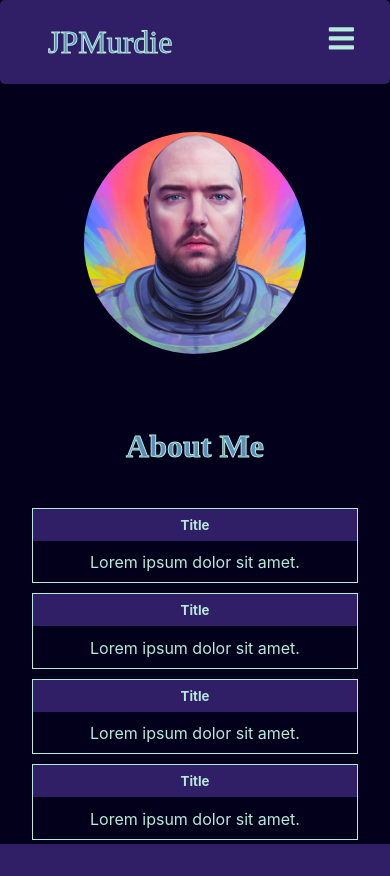
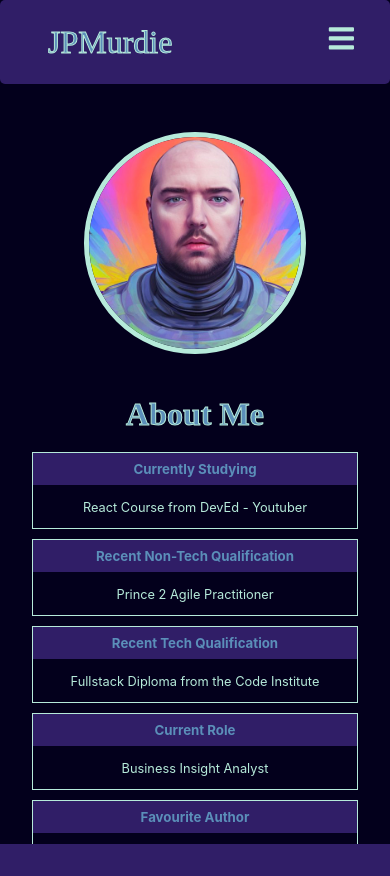
Before and after one commit to JPMurdie/jpmurdie.com, a React (Create React App) app: page / in a window 390 px wide. Built offline with nearby package versions, Linux system fonts and the light colour scheme.

Commit message:
adjusted div heights to work in a responsive manner and not bleed over into ther content. Added some content to the 'About me' section.

```diff
--- a/src/pages/About.js
+++ b/src/pages/About.js
@@ -15,40 +15,44 @@ const About = () => {
         </div>
         <div className="about-list">
           <div>
-            <h5>Title</h5>
-            <p>Lorem ipsum dolor sit amet.</p>
+            <h5>Currently Studying</h5>
+            <p>React Course from DevEd - Youtuber</p>
           </div>
           <div>
-            <h5>Title</h5>
-            <p>Lorem ipsum dolor sit amet.</p>
+            <h5>Recent Non-Tech Qualification</h5>
+            <p>Prince 2 Agile Practitioner</p>
           </div>
           <div>
-            <h5>Title</h5>
-            <p>Lorem ipsum dolor sit amet.</p>
+            <h5>Recent Tech Qualification</h5>
+            <p>Fullstack Diploma from the Code Institute</p>
           </div>
           <div>
-            <h5>Title</h5>
-            <p>Lorem ipsum dolor sit amet.</p>
+            <h5>Current Role</h5>
+            <p>Business Insight Analyst</p>
           </div>
           <div>
-            <h5>Title</h5>
-            <p>Lorem ipsum dolor sit amet.</p>
+            <h5>Favourite Author</h5>
+            <p>Brent Weeks</p>
           </div>
           <div>
-            <h5>Title</h5>
-            <p>Lorem ipsum dolor sit amet.</p>
+            <h5>Favourite Movie</h5>
+            <p>Lucky Number Slevin</p>
           </div>
           <div>
-            <h5>Title</h5>
-            <p>Lorem ipsum dolor sit amet.</p>
+            <h5>Favourite Company</h5>
+            <p>Neuralink</p>
           </div>
           <div>
-            <h5>Title</h5>
-            <p>Lorem ipsum dolor sit amet.</p>
+            <h5>Chess.com Rating</h5>
+            <p>625</p>
           </div>
         </div>
       </div>
-      <div className="about-container box3"></div>
+      <div className="about-container box3">
+        <div className="about-title">
+          <h4 className="about-me">My Skills</h4>
+        </div>
+      </div>
     </AboutContainer>
   );
 };
@@ -74,6 +78,7 @@ const AboutContainer = styled.div`
     width: 30%;
     height: 50%;
     img {
+      border: 5px solid var(--textColor);
       border-radius: 50%;
       overflow: hidden;
       object-fit: cover;
@@ -87,6 +92,7 @@ const AboutContainer = styled.div`
     width: 70%;
     min-height: 50%;
     .about-me {
+      height: auto;
       font-family: "Lobster", cursive;
       font-size: 3rem;
       color: var(--logo-text);
@@ -97,8 +103,8 @@ const AboutContainer = styled.div`
       display: flex;
       align-items: center;
       justify-content: center;
+      width: 100%;
       height: 20%;
-      width: 100%;
       h3 {
         position: relative;
         color: var(--textColor);
@@ -126,6 +132,7 @@ const AboutContainer = styled.div`
         color: var(--textColor);
         max-height: 25%;
         h5 {
+          color: var(--logo-text);
           padding: 0.5rem;
           background-color: var(--feature-background);
           max-height: 50%;
@@ -137,9 +144,9 @@ const AboutContainer = styled.div`
           width: 100%;
         }
         p {
-          font-size: 1rem;
+          font-size: 0.8rem;
           max-height: 50%;
-          margin: 0;
+          margin: 0.2rem 0 0.2rem 0;
           padding: 0;
           position: relative;
           display: flex;
@@ -154,6 +161,24 @@ const AboutContainer = styled.div`
   .box3 {
     width: 100%;
     height: 50%;
+    .about-me {
+      font-family: "Lobster", cursive;
+      font-size: 3rem;
+      color: var(--logo-text);
+      -webkit-text-stroke: 1px var(--textColor);
+    }
+    .about-title {
+      position: relative;
+      display: flex;
+      align-items: center;
+      justify-content: center;
+      height: 20%;
+      width: 100%;
+      h3 {
+        position: relative;
+        color: var(--textColor);
+      }
+    }
   }
   //Reponsive Elements
   @media only screen and (max-width: 1023px) {
@@ -181,9 +206,11 @@ const AboutContainer = styled.div`
         font-size: 2rem;
       }
       .about-title {
+        max-height: 8%;
         justify-content: center;
         align-items: center;
         height: auto;
+        margin-bottom: 0.5rem;
       }
       .about-list {
         justify-content: center;
```
